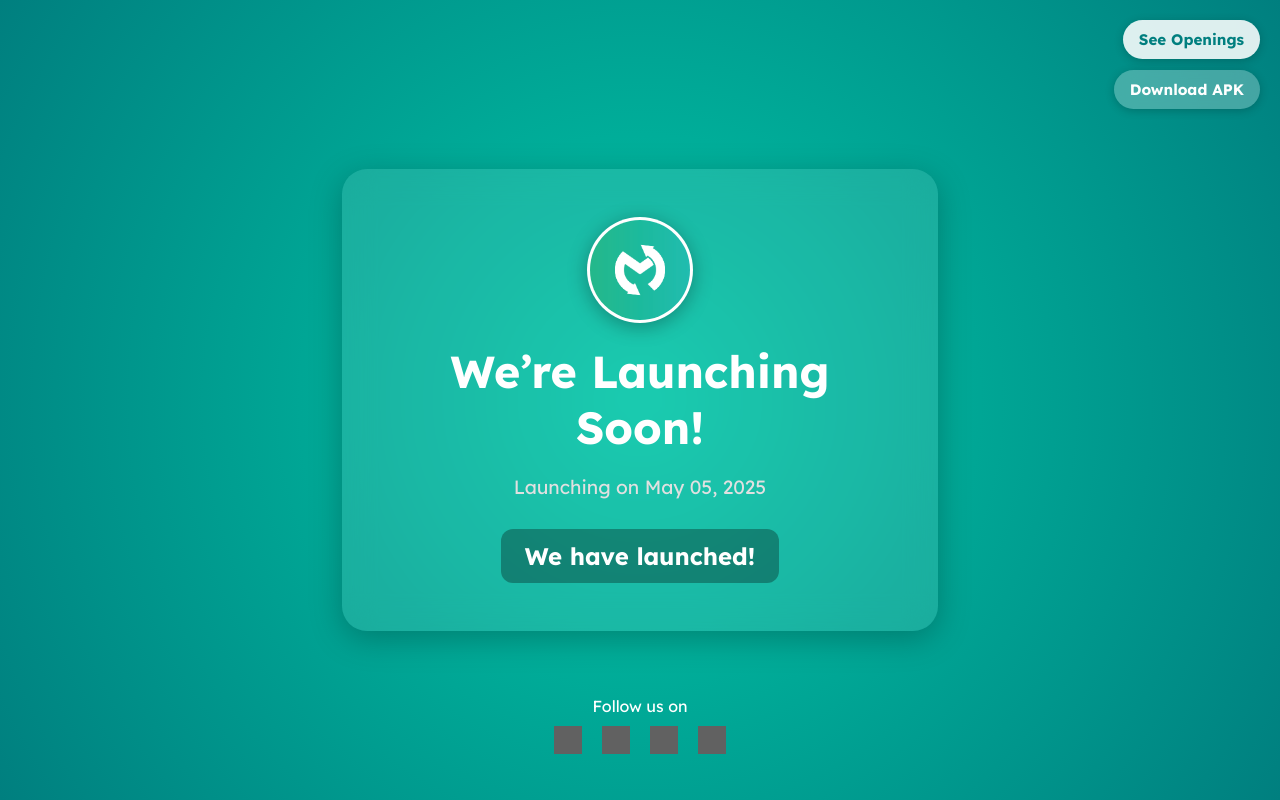
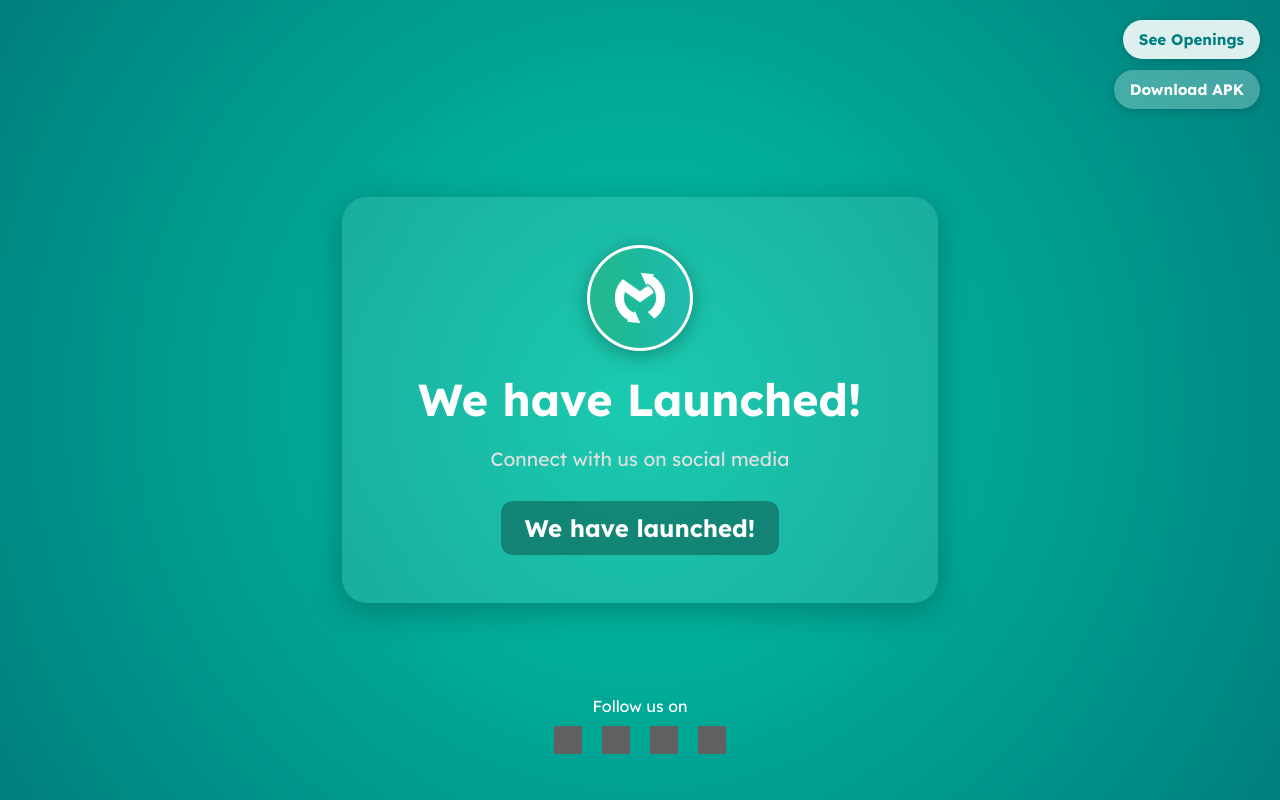
Before and after one commit to RG-7/momope_website, a plain HTML site: page index.html in a window 1280 px wide. Drawn offline with Linux system fonts and the light colour scheme; grey boxes are pictures that could not be loaded.

Commit message:
website update1

```diff
--- a/index.html
+++ b/index.html
@@ -198,8 +198,8 @@
           class="logo"
         />
       </div>
-      <h1>We’re Launching Soon!</h1>
-      <p>Launching on May 05, 2025</p>
+      <h1>We have Launched!</h1>
+      <p>Connect with us on social media</p>
       <div class="countdown" id="countdown"></div>
     </div>
 
```
